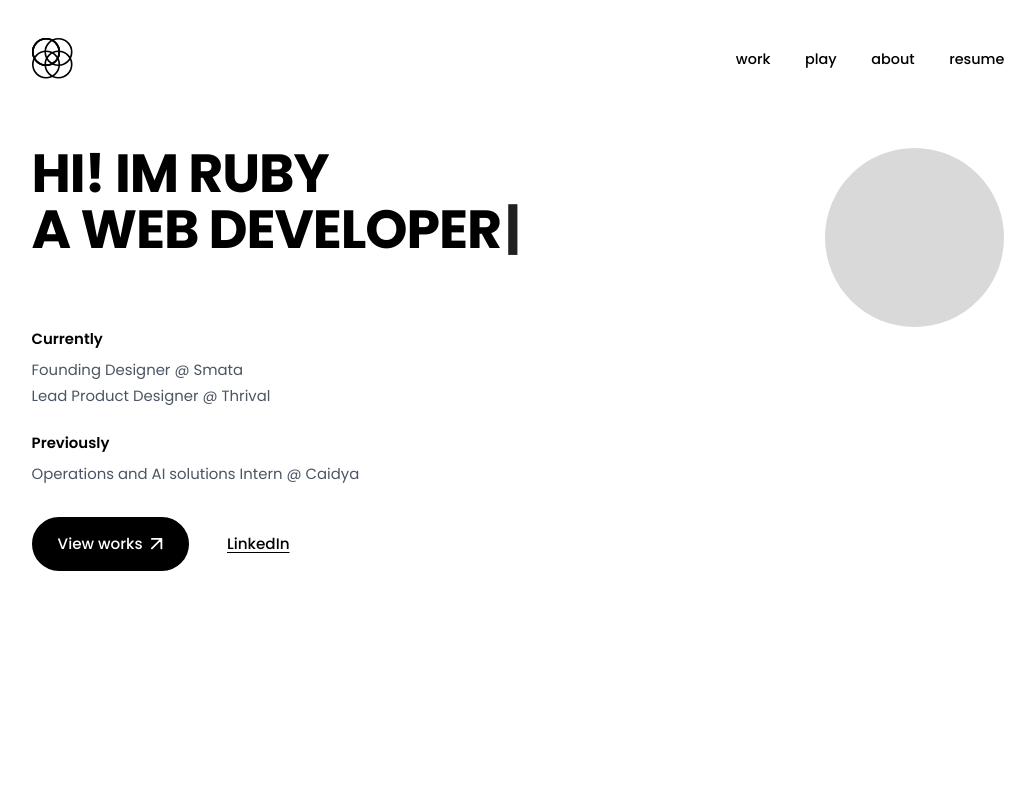
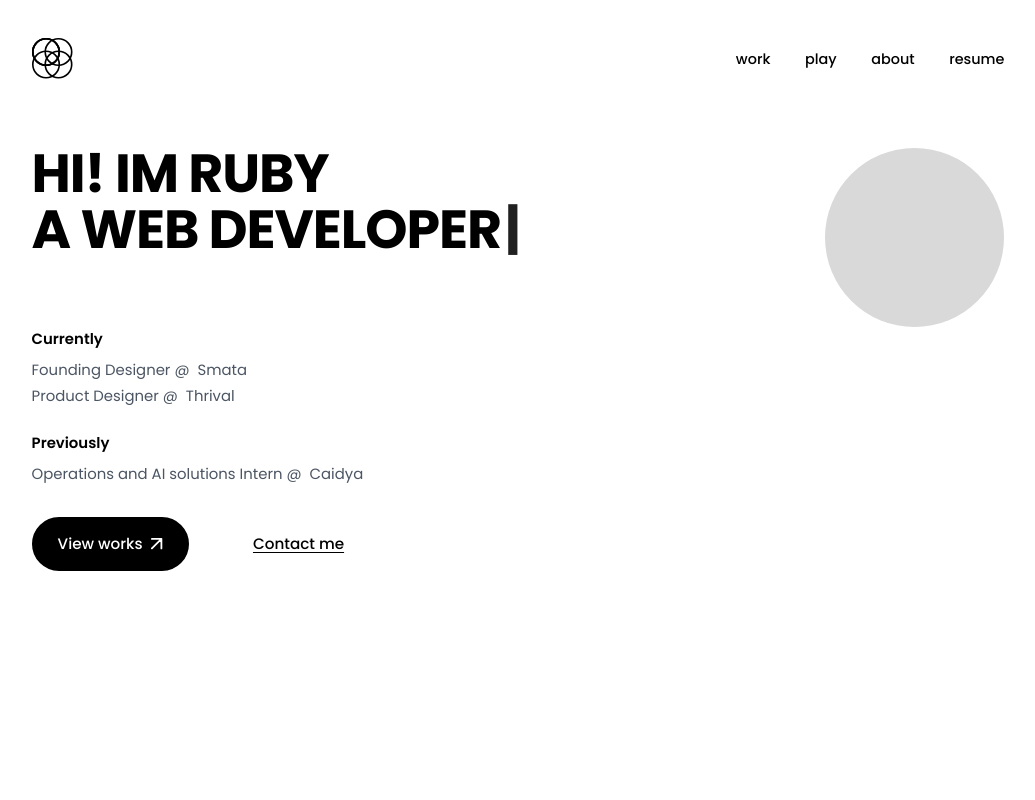
Before and after one commit to rchen0714/design-portfolio, a Next.js app: page / in a window 1280 px wide. Shown: the top 800 px of the page, without its empty margins (122-1157 px from the left). Built offline with nearby package versions, Linux system fonts and the light colour scheme.

Commit message:
adjusted buttons and contact

```diff
--- a/src/app/globals.css
+++ b/src/app/globals.css
@@ -208,10 +208,11 @@ img {
   padding: 0.85rem 1.5rem;
   border: 2px solid #000;
   border-radius: 9999px;
-  background: black;
-  color: white;
+  background: #000;
+  color: #fff;
   font-size: 0.95rem;
   font-weight: 500;
+  transition: background-color 0.2s ease;
 }
 
 .button-arrow {
@@ -220,20 +221,58 @@ img {
   flex-shrink: 0;
 }
 
-.hero-cta-button:hover,
-.work-card-button:hover {
-  opacity: 0.85;
+@media (hover: hover) and (pointer: fine) {
+  .hero-cta-button:hover,
+  .work-card-button:hover {
+    background: transparent;
+  }
 }
 
 .hero-cta-link {
+  position: relative;
+  display: inline-flex;
+  align-items: center;
+  justify-content: center;
+  padding: 0.85rem 1.5rem;
+  border: 2px solid transparent;
+  border-radius: 9999px;
   font-size: 0.95rem;
   font-weight: 500;
   text-decoration: underline;
   text-underline-offset: 0.2em;
 }
 
-.hero-cta-link:hover {
-  opacity: 0.6;
+.hero-cta-link-ring {
+  position: absolute;
+  inset: 0;
+  width: 100%;
+  height: 100%;
+  overflow: visible;
+  pointer-events: none;
+}
+
+.hero-cta-link-ring rect {
+  fill: none;
+  stroke: #000;
+  stroke-width: 2;
+  stroke-linecap: round;
+  stroke-linejoin: round;
+  vector-effect: non-scaling-stroke;
+  stroke-dasharray: 100;
+  stroke-dashoffset: 100;
+  transition: stroke-dashoffset 0.75s cubic-bezier(0.22, 1, 0.36, 1);
+}
+
+@media (hover: hover) and (pointer: fine) {
+  .hero-cta-link:hover .hero-cta-link-ring rect {
+    stroke-dashoffset: 0;
+  }
+}
+
+@media (prefers-reduced-motion: reduce) {
+  .hero-cta-link-ring rect {
+    transition: none;
+  }
 }
 
 .hero-image-placeholder {
--- a/src/app/page.tsx
+++ b/src/app/page.tsx
@@ -1,7 +1,41 @@
-
 import TextType from "@/components/TextType";
 import Image from "next/image";
 import Link from "next/link";
+
+function HandwrittenSwap({
+  src,
+  width,
+  height,
+  variant,
+  children,
+}: {
+  src: string;
+  width: number;
+  height: number;
+  variant: "role" | "button";
+  children: React.ReactNode;
+}) {
+  const imageClass =
+    variant === "button"
+      ? "pointer-events-none invisible absolute inset-0 h-full w-full object-contain opacity-0 transition-opacity duration-200 group-hover:visible group-hover:opacity-100"
+      : "pointer-events-none invisible absolute top-1/2 left-0 h-10 w-auto max-w-none -translate-y-1/2 opacity-0 transition-opacity duration-200 group-hover:visible group-hover:opacity-100";
+
+  return (
+    <>
+      <span className="inline-flex items-center gap-2 transition-opacity duration-200 group-hover:opacity-0">
+        {children}
+      </span>
+      <Image
+        src={src}
+        alt=""
+        width={width}
+        height={height}
+        className={imageClass}
+        aria-hidden
+      />
+    </>
+  );
+}
 
 export default function Home() {
   return (
@@ -36,18 +70,51 @@ export default function Home() {
             <div className="hero-experience">
               <div className="hero-experience-group">
                 <p className="hero-experience-label">Currently</p>
-                <p>Founding Designer @ <a href="" target="_blank" rel="noopener noreferrer">Smata</a></p>
-                <p>Lead Product Designer @ <a href="" target="_blank" rel="noopener noreferrer">Thrival</a></p>
+                <p className="group relative inline-block">
+                  <HandwrittenSwap
+                    src="/handwritten-text/smata-role-handwritten.png"
+                    width={360}
+                    height={40}
+                    variant="role"
+                  >
+                    Founding Designer @ <a href="" target="_blank" rel="noopener noreferrer">Smata</a>
+                  </HandwrittenSwap>
+                </p>
+                <p className="group relative inline-block">
+                  <HandwrittenSwap
+                    src="/handwritten-text/thrival-role-handwritten.png"
+                    width={360}
+                    height={40}
+                    variant="role"
+                  >
+                    Product Designer @ <a href="" target="_blank" rel="noopener noreferrer">Thrival</a>
+                  </HandwrittenSwap>
+                </p>
               </div>
 
               <div className="hero-experience-group">
                 <p className="hero-experience-label">Previously</p>
-                <p>Operations and AI solutions Intern @ <a href="" target="_blank" rel="noopener noreferrer">Caidya</a></p>
+                <p className="group relative inline-block">
+                  <HandwrittenSwap
+                    src="/handwritten-text/caidya-role-handwritten.png"
+                    width={360}
+                    height={40}
+                    variant="role"
+                  >
+                    Operations and AI solutions Intern @ <a href="" target="_blank" rel="noopener noreferrer">Caidya</a>
+                  </HandwrittenSwap>
+                </p>
               </div>
             </div>
 
             <div className="hero-cta">
-              <a href="#selected-works" className="hero-cta-button">
+              <a href="#selected-works" className="hero-cta-button group relative">
+                <HandwrittenSwap
+                  src="/handwritten-text/view-work-handwritten.png"
+                  width={160}
+                  height={50}
+                  variant="button"
+                >
                   View works
                   <Image
                     src="/thrival/right-arrow-icon.svg"
@@ -57,14 +124,27 @@ export default function Home() {
                     className="button-arrow"
                     aria-hidden="true"
                   />
+                </HandwrittenSwap>
               </a>
               <a
                 href="https://www.linkedin.com/in/rchen0714"
-                className="hero-cta-link"
+                className="hero-cta-link group"
                 target="_blank"
                 rel="noopener noreferrer"
               >
-                LinkedIn
+                Contact me
+                <svg className="hero-cta-link-ring" aria-hidden="true">
+                  <rect
+                    className="fill-none stroke-black [stroke-width:2] [stroke-linecap:round] [stroke-linejoin:round] [stroke-dasharray:100] [stroke-dashoffset:100] [transition:stroke-dashoffset_0.75s_cubic-bezier(0.22,1,0.36,1)] group-hover:[stroke-dashoffset:0]"
+                    x="1"
+                    y="1"
+                    width="calc(100% - 2px)"
+                    height="calc(100% - 2px)"
+                    rx="9999"
+                    ry="9999"
+                    pathLength="100"
+                  />
+                </svg>
               </a>
             </div>
           </div>
@@ -81,7 +161,13 @@ export default function Home() {
               <div className="work-card-content">
                 <h3>Smata</h3>
                 <p>Designed an AI-powered recruiting platform that streamlined candidate screening, interview scheduling, and recruiter workflows while improving the overall hiring experience.</p>
-                <Link href="/work/smata" className="work-card-button">
+                <Link href="/work/smata" className="work-card-button group relative">
+                  <HandwrittenSwap
+                    src="/handwritten-text/view-project-handwritten.png"
+                    width={180}
+                    height={50}
+                    variant="button"
+                  >
                     View Project
                     <Image
                       src="/thrival/right-arrow-icon.svg"
@@ -91,6 +177,7 @@ export default function Home() {
                       className="button-arrow"
                       aria-hidden="true"
                     />
+                  </HandwrittenSwap>
                 </Link>
               </div>
               <div className="work-card-media">
@@ -107,7 +194,13 @@ export default function Home() {
               <div className="work-card-content">
                 <h3>Thrival</h3>
                 <p>Designed an AI-powered recruiting platform that streamlined candidate screening, interview scheduling, and recruiter workflows while improving the overall hiring experience.</p>
-                <Link href="/work/thrival" className="work-card-button">
+                <Link href="/work/thrival" className="work-card-button group relative">
+                  <HandwrittenSwap
+                    src="/handwritten-text/view-project-handwritten.png"
+                    width={180}
+                    height={50}
+                    variant="button"
+                  >
                     View Project
                     <Image
                       src="/thrival/right-arrow-icon.svg"
@@ -117,6 +210,7 @@ export default function Home() {
                       className="button-arrow"
                       aria-hidden="true"
                     />
+                  </HandwrittenSwap>
                 </Link>
               </div>
               <div className="work-card-media">
```
Lines whose indentation alone changed are shown as unchanged.
